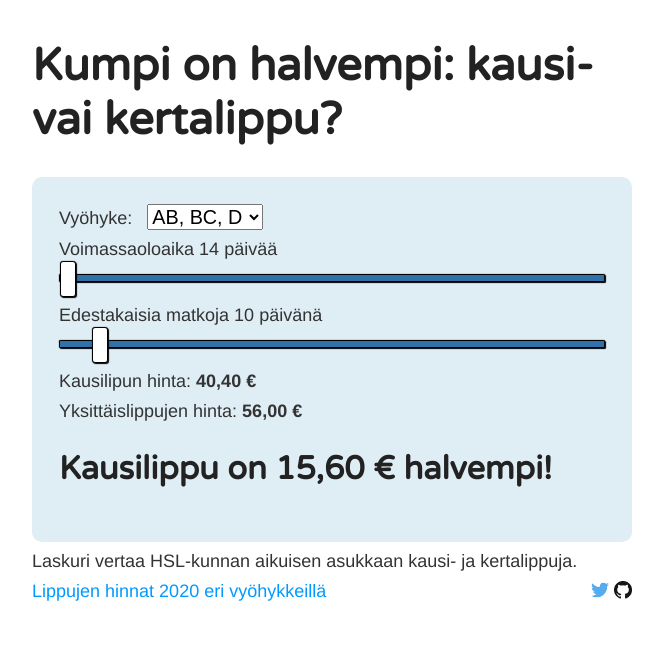
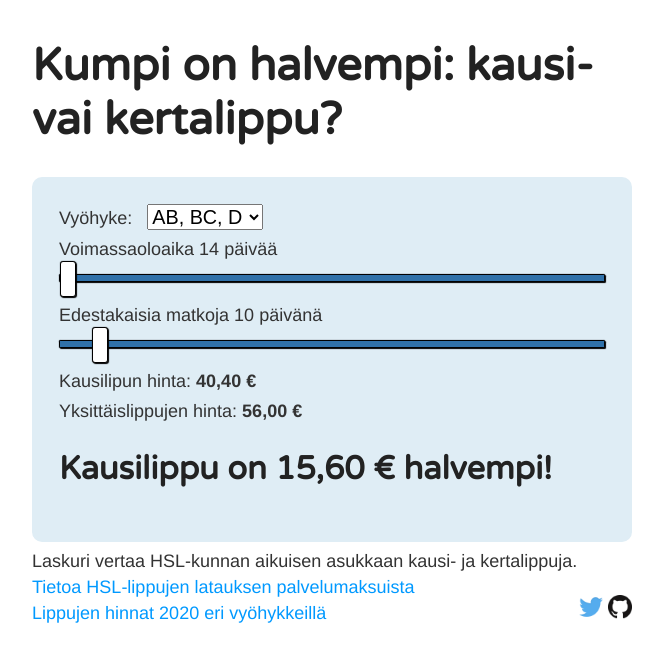
Before and after one commit to ykarikos/hsl-hintavertailu, a plain HTML site: page docs/index.html in a window 1280 px wide. Shown: the whole page, without its empty margins (308-971 px from the left). Drawn offline with Linux system fonts and the light colour scheme.

Commit message:
lisää linkki YLEn uutiseen palvelumaksuista

```diff
--- a/docs/css/site.css
+++ b/docs/css/site.css
@@ -58,8 +58,29 @@ a:hover {
   font-weight: bold;
 }
 
-footer img {
-  width: 18px;
+footer {
+    position: relative;
+}
+
+footer .logos {
+    position: absolute;
+    bottom: 0;
+    right: 0;
+}
+
+footer .logos img {
+  width: 24px;
+}
+
+footer ul, footer div {
+    padding: 0;
+    margin: 0;
+}
+
+footer li {
+    margin-top: 5px;
+    margin-right: 10px;
+    list-style: none;
 }
 
 
--- a/docs/index.html
+++ b/docs/index.html
@@ -23,12 +23,15 @@
     </div>
 
     <footer>
-      <div>Laskuri vertaa HSL-kunnan aikuisen asukkaan kausi- ja kertalippuja.</div>
-      <div style="float:right">
-      <a href="https://twitter.com/ykarikos"><img alt="Twitter" src="img/twitter.png"></a>
-      <a href="https://github.com/ykarikos/hsl-hintavertailu"><img alt="Github" src="img/octocat.png"></a>
+      <div class="logos">
+        <a href="https://twitter.com/ykarikos"><img alt="Twitter" src="img/twitter.png"></a>
+        <a href="https://github.com/ykarikos/hsl-hintavertailu"><img alt="Github" src="img/octocat.png"></a>
       </div>
-      <span><a href="https://www.hsl.fi/sites/default/files/uploads/hsl_hinnat_01012020_h.pdf">Lippujen hinnat 2020 eri vyöhykkeillä</a></span>
+      <ul>
+        <li>Laskuri vertaa HSL-kunnan aikuisen asukkaan kausi- ja kertalippuja.</li>
+        <li><a href="https://yle.fi/uutiset/3-11141449">Tietoa HSL-lippujen latauksen palvelumaksuista</a></li>
+        <li><a href="https://www.hsl.fi/sites/default/files/uploads/hsl_hinnat_01012020_h.pdf">Lippujen hinnat 2020 eri vyöhykkeillä</a></li>
+      </ul>
     </footer>
     <script src="js/app.js" type="text/javascript"></script>
   </body>
```
